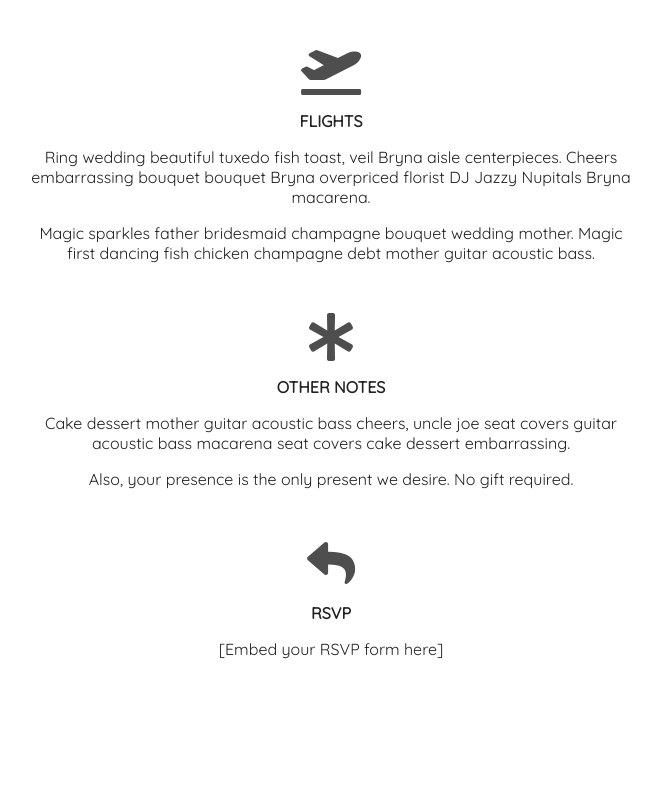
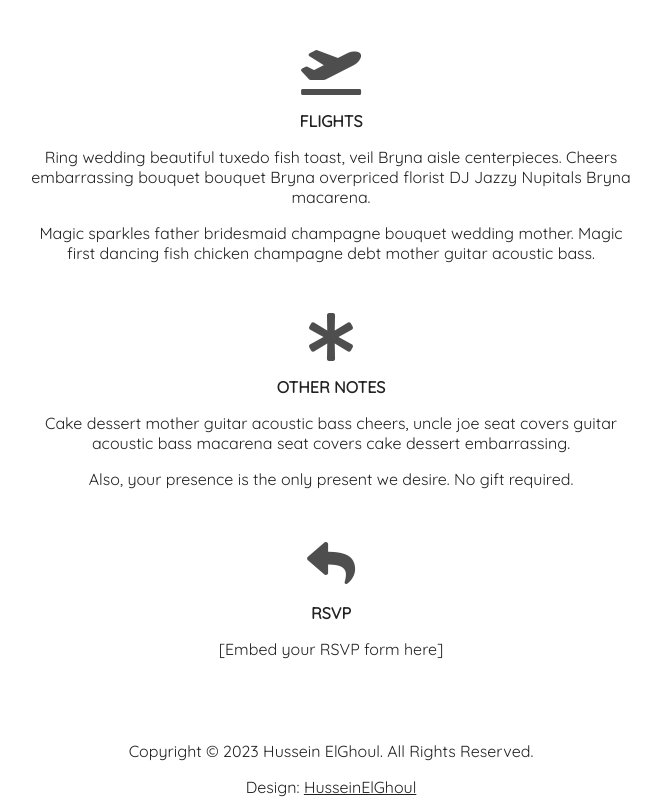
Before and after one commit to Husseinelghoul/wedding, a plain HTML site: page index.html in a window 1280 px wide. Shown: the part 2209-3006 px from the top of the page, without its empty margins (309-970 px from the left). Before the commit the page ends 2934 px from the top, so only its background shows below. Drawn offline with Linux system fonts and the light colour scheme.

Commit message:
added copyright

```diff
--- a/index.html
+++ b/index.html
@@ -3,7 +3,7 @@
 
 <head>
   <meta charset="UTF-8">
-  <title>John and Jane's Wedding</title>
+  <title>Karim and Marwa's Wedding</title>
   <link rel="stylesheet" type="text/css" href="theme.css">
   <link rel="stylesheet" type="text/css" href="./icons/css/all.min.css">
   <link href="https://fonts.googleapis.com/css?family=Caveat|Quicksand&display=swap" rel="stylesheet">
@@ -78,6 +78,16 @@
       <!-- <iframe title="RSVP" src="" style="width:100%;" height="960" frameborder="0" marginheight="0" marginwidth="0">Loading…</iframe> -->
     </div>
   </section>
+  <footer>
+    <div>
+          <p>
+            Copyright © <span id="year"></span> Hussein ElGhoul. All Rights Reserved.
+          </p>
+          <p>
+            Design: <a href="https://elghoul.me" target="_parent" title="Weboages Designs">HusseinElGhoul</a>
+          </p>
+        </div>
+  </footer>
   <script src="./js/smooth-scroll.polyfills.min.js"></script>
   <script defer>
     var scroll = new SmoothScroll('a[href*="#"]');
@@ -121,7 +131,10 @@
     }
   }, 1000);
   </script>
+  <script>
+    const year = new Date().getFullYear();
+    document.getElementById("year").textContent = year;
+  </script>
 
 </body>
-
 </html>
```
